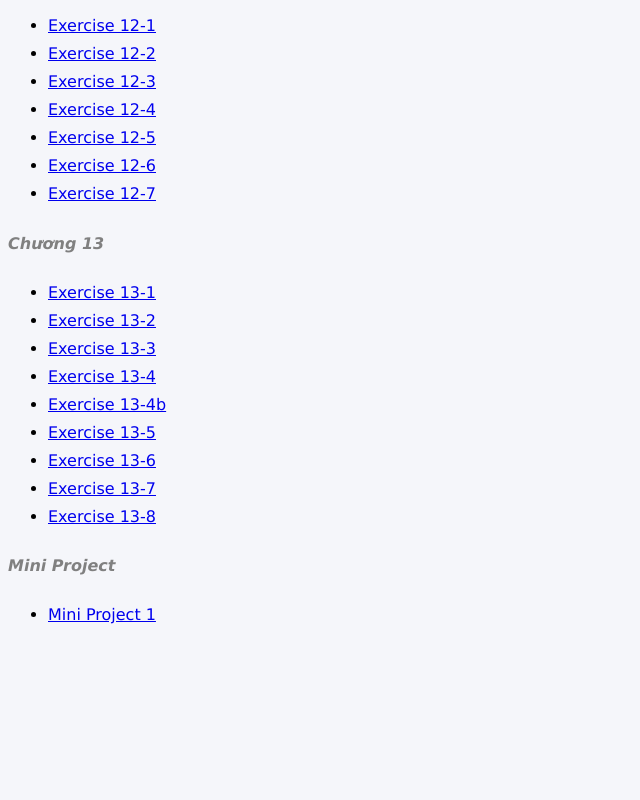
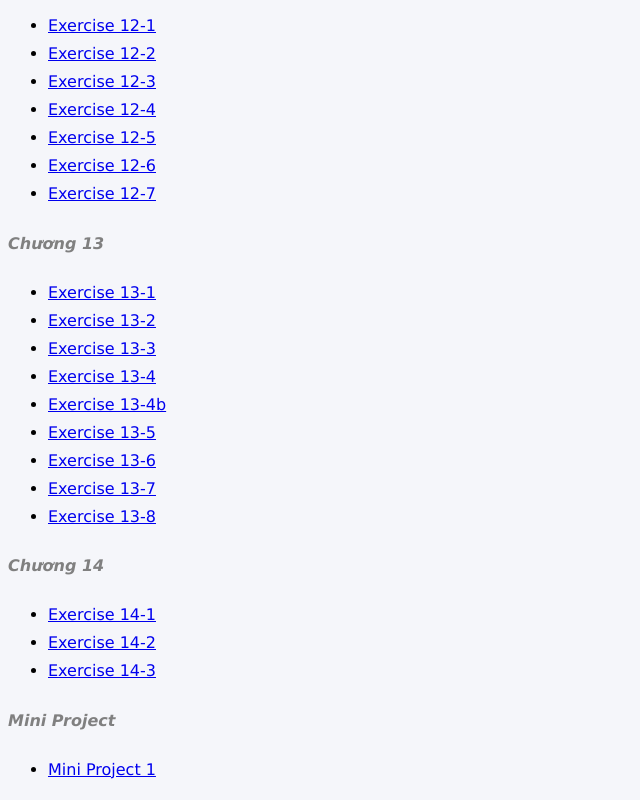
Before and after one commit to Hoaithuong1510/hoaithuong1510.github.io, a plain HTML site: page index.html in a window 1280 px wide. Shown: the part 1308-2108 px from the top of the page, without its empty margins (0-640 px from the left). Before the commit the page ends 1953 px from the top, so only its background shows below. Drawn offline with Linux system fonts and the light colour scheme.

Commit message:
Bo sung chuong 14

```diff
--- a/index.html
+++ b/index.html
@@ -91,6 +91,13 @@
       <li><a href="labs/CSS/exercise 13-8/bistro.html" target="_blank"> Exercise 13-8 </a></li>
     </ul>
 
+    <h4>Chương 14</h4>
+    <ul>
+    	<li><a href="labs/CSS/exercise 14-1/jenware.html" target="_blank"> Exercise 14-1 </a></li>
+    	<li><a href="labs/CSS/exercise 14-2/jenware.html" target="_blank"> Exercise 14-2 </a></li>
+    	<li><a href="labs/CSS/exercise 14-3/jenware.html" target="_blank"> Exercise 14-3 </a></li>
+    </ul>
+
     <h4>Mini Project</h4>
     <ul>
     	<li><a href="mini project/mini project 1/index.html" target="_blank"> Mini Project 1</a></li>
```
